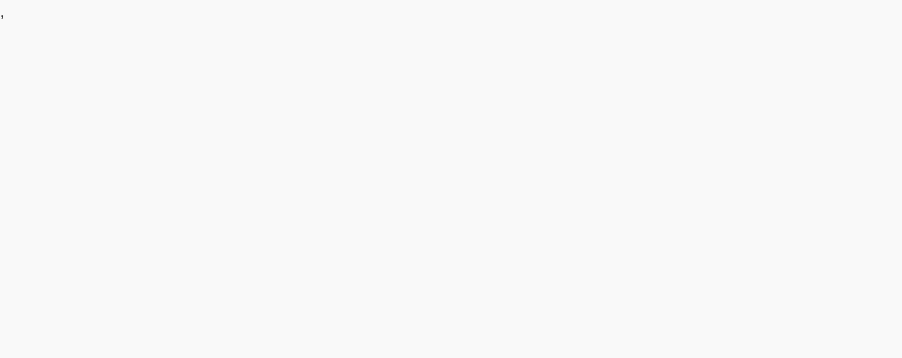
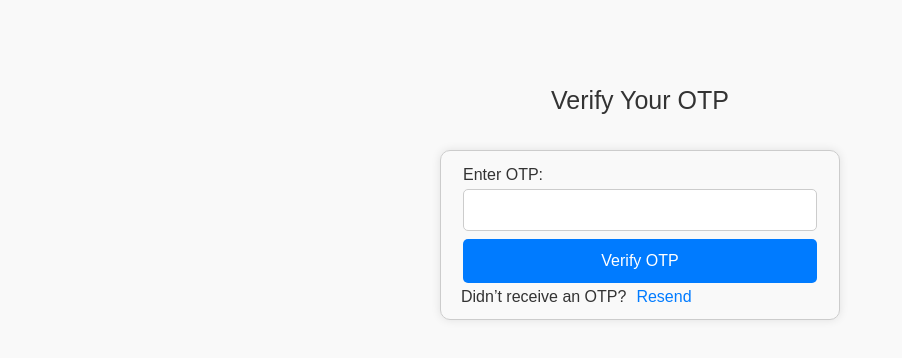
Before and after one commit to prathameshkhandare/Connectcounsellor, a React (Vite) app in the folder Client/: page /verifyotp in a window 1280 px wide. Before the commit this address had no page. Shown: the top 358 px of the page, without its empty margins (0-902 px from the left). Built offline with nearby package versions, Linux system fonts and the light colour scheme.

Commit message:
added otp verification after registration

```diff
--- a/Client/src/App.jsx
+++ b/Client/src/App.jsx
@@ -33,6 +33,7 @@ import AdminBanner from "./Components/AdminPanel/AdminBanner";
 import AppointmentsList from "./Components/AdminPanel/Appointment";
 import ForgotPass from "./Components/ForgotPass";
 import ResetPassword from "./Components/ResetPassword";
+import OtpVerification from "./Components/OtpVerification";
 // Example components for routes
 const Home = () => {
   return (
@@ -180,6 +181,7 @@ function App() {
            <Route path="/forgotpassword" element={<ForgotPass/>} />
            <Route path="/register" element={<Registration />} />
            <Route path="/resetPassword" element={<ResetPassword />} />
+           <Route path="/verifyotp" element={<OtpVerification />} />
         </Routes>
       </div>
     </Router>
--- a/Client/src/Components/Login.jsx
+++ b/Client/src/Components/Login.jsx
@@ -3,9 +3,10 @@ import { useNavigate } from 'react-router-dom';
 import axios from 'axios';
 import '../Components/Stylesheets/Login.css';
 import { useAuth } from '../store/AuthContex';
+
 const LoginForm = () => {
     const navigate = useNavigate();
-    const {storeTokenLS} = useAuth();
+    const { storeTokenLS } = useAuth();
     const [formData, setFormData] = useState({
         emailorphone: '',
         password: ''
@@ -24,25 +25,29 @@ const LoginForm = () => {
             const response = await axios.post('http://localhost:3000/api/login', formData);
             if (response.status === 200) {
                 console.log('User logged in:', response.data);
-
-
                 storeTokenLS(response.data.token);
                 // Fetch user details after login
                 fetchUserDetails();
             }
         } catch (error) {
-            if (error.response && error.response.status === 400) {
+            if (error.response) {
+                if (error.response.status === 401) {
+                    // User has not verified email
+                    setErrorMessage('Your email has not been verified. ' + error.response.data.message);
+                } else if (error.response.status === 400) {
                     setErrorMessage(error.response.data.message);
+                } else {
+                    setErrorMessage('Error logging in. Please try again.');
+                }
+                // Reset form data on error
                 setFormData({
                     emailorphone: '',
                     password: ''
                 });
             } else {
                 setErrorMessage('Error logging in. Please try again.');
-
             }
             console.error('Error logging in user:', error);
-            console.log(error)
         }
     };
 
@@ -57,20 +62,14 @@ const LoginForm = () => {
             if (response.status === 200) {
                 console.log('User details:', response.data.user);
                 setUserRole(response.data.user.role);
-                console.log('User role:', response.data.user.role)
+                console.log('User role:', response.data.user.role);
             }
         } catch (error) {
-          if (error.response) {
-              // Server responded with a status other than 200 range
-              console.error('Error logging in user response error:', error.response.data);
-          } else if (error.request) {
-              // Request was made but no response received
-              console.error('Error logging in user no response:', error.request);
+            if (error.response && error.response.status === 401) {
+                setErrorMessage('Unauthorized access. Please log in again.');
             } else {
-              // Something else happened in setting up the request
-              console.error('Error logging in user general error:', error.message);
+                console.error('Error fetching user details:', error);
             }
-          console.error('Full error object:', error);
         }
     };
 
@@ -94,6 +93,7 @@ const LoginForm = () => {
     const redirectToSignup = () => {
         navigate('/register');
     };
+
     const redirecttoForgotpassword = () => {
         navigate('/forgotpassword');
     };
@@ -102,9 +102,7 @@ const LoginForm = () => {
         <div className="container">
             <p className='login-heading'>Login to Connect Counsellor</p>
             <div className="login-form-container">
-
                 <form onSubmit={handleLogin} className="login-form">
-
                     {errorMessage && <p className="error-message">{errorMessage}</p>}
                     <div className="login-form-group">
                         <label htmlFor="email">Email or mobile</label>
@@ -132,12 +130,10 @@ const LoginForm = () => {
                 </form>
 
                 <div className="login-extra-container">
-                <button onClick={redirecttoForgotpassword} className="login-forgotpass-link">forgot password?</button>
+                    <button onClick={redirecttoForgotpassword} className="login-forgotpass-link">Forgot password?</button>
                     <div className="login-signup-redirect">
-
                         <span>Don't have an account?</span>
                         <button onClick={redirectToSignup} className="login-signup-link">Create an account</button>
-
                     </div>
                 </div>
             </div>
--- /dev/null
+++ b/Client/src/Components/OtpVerification.jsx
@@ -0,0 +1,79 @@
+import React, { useState } from 'react';
+import { useLocation, useNavigate } from 'react-router-dom';
+import axios from 'axios';
+
+const OtpVerification = () => {
+    const navigate = useNavigate();
+    const location = useLocation();
+    const userDetails = location.state?.formData; // Get user details passed from SignupForm
+
+    const [otp, setOtp] = useState('');
+    const [errorMessage, setErrorMessage] = useState('');
+    const [successMessage, setSuccessMessage] = useState('');
+
+    const handleOtpChange = (e) => {
+        setOtp(e.target.value);
+    };
+
+    const handleOtpSubmit = async (e) => {
+        e.preventDefault();
+
+        try {
+
+
+            const response = await axios.post('http://localhost:3000/api/verify-otp', {
+                otp,
+                ...userDetails, // Spread user details to send along with OTP
+            });
+
+            if (response.status === 200) {
+                setSuccessMessage('OTP verified successfully! You can now log in.');
+                setErrorMessage('');
+
+              setTimeout(() => {
+                navigate('/login');
+              },200)
+                // Redirect to the login page
+            }
+        } catch (error) {
+            console.error('Error verifying OTP:', error); // Log error for debugging
+            if (error.response && error.response.status === 400) {
+                setErrorMessage(error.response.data.message); // Display server message
+            } else {
+                setErrorMessage('Error verifying OTP. Please try again later.');
+            }
+            setSuccessMessage('');
+        }
+    };
+
+    return (
+        <div className="container">
+            <p className='signup-container'>Verify Your OTP</p>
+            <div className="signup-form-container">
+                {errorMessage && <p className="error-message">{errorMessage}</p>}
+                {successMessage && <p className="success-message">{successMessage}</p>}
+                <form onSubmit={handleOtpSubmit} className="signup-form">
+                    <div className="signup-form-group">
+                        <label htmlFor="otp">Enter OTP:</label>
+                        <input
+                            type="text"
+                            id="otp"
+                            value={otp}
+                            onChange={handleOtpChange}
+                            required
+                        />
+                    </div>
+                    <button type="submit" className="signup-button">Verify OTP</button>
+                </form>
+                <div className="otp-login-box">
+                    <div className="otp-login-redirect">
+                        <span>Didn’t receive an OTP?</span>
+                        <button onClick={() => navigate('/signup')} className="signup-login-link">Resend</button>
+                    </div>
+                </div>
+            </div>
+        </div>
+    );
+};
+
+export default OtpVerification;
--- a/Client/src/Components/Registration.jsx
+++ b/Client/src/Components/Registration.jsx
@@ -11,6 +11,7 @@ const SignupForm = () => {
         password: ''
     });
     const [errorMessage, setErrorMessage] = useState('');
+    const [successMessage, setSuccess]= useState('');
     const handleChange = (e) => {
         setFormData({ ...formData, [e.target.name]: e.target.value });
     };
@@ -18,21 +19,18 @@ const SignupForm = () => {
     const handleSignup = async (event) => {
         event.preventDefault();
         try {
+            // Send registration details to the server
             const response = await axios.post('http://localhost:3000/api/register', formData);
 
+            if (response.status === 200) {
+                // Redirect to the OTP verification page with user details
+                setSuccess(response.data.message);
+                setTimeout((e) => {
 
-      if(response.status === 201){
-
-        navigate('/login'); // Redirect to login page on successful registration
-      }
-      else{
-        setErrorMessage('something went wrong !...');
-        setFormData({
-          username: '',
-          phone: '',
-          email: '',
-          password: ''
-        })
+                navigate('/verifyotp', { state: { formData } }); // Pass formData to the verify OTP page
+                },2000)
+            } else {
+                setErrorMessage('Something went wrong! Please try again.');
             }
         } catch (error) {
             if (error.response && error.response.status === 400) {
@@ -42,9 +40,7 @@ const SignupForm = () => {
                     phone: '',
                     email: '',
                     password: ''
-          })
-
-
+                });
             } else {
                 setErrorMessage('Error registering. Please try again.');
             }
@@ -62,21 +58,52 @@ const SignupForm = () => {
             <div className="signup-form-container">
                 <form onSubmit={handleSignup} className="signup-form">
                     <div className="signup-form-group">
-          {errorMessage && <p>{errorMessage}</p>}
+                        {errorMessage && <p className="error-message">{errorMessage}</p>}
+
+                        {successMessage && <p className="success-message">{successMessage}</p>}
+
                         <label htmlFor="username">Username:</label>
-          <input type="text" id="username" name="username" value={formData.username} onChange={handleChange} required />
+                        <input
+                            type="text"
+                            id="username"
+                            name="username"
+                            value={formData.username}
+                            onChange={handleChange}
+                            required
+                        />
                     </div>
                     <div className="signup-form-group">
                         <label htmlFor="phone">Phone:</label>
-          <input type="tel" id="phone" name="phone" value={formData.phone} onChange={handleChange} required />
+                        <input
+                            type="tel"
+                            id="phone"
+                            name="phone"
+                            value={formData.phone}
+                            onChange={handleChange}
+                            required
+                        />
                     </div>
                     <div className="signup-form-group">
                         <label htmlFor="email">Email:</label>
-          <input type="email" id="email" name="email" value={formData.email} onChange={handleChange} required />
+                        <input
+                            type="email"
+                            id="email"
+                            name="email"
+                            value={formData.email}
+                            onChange={handleChange}
+                            required
+                        />
                     </div>
                     <div className="signup-form-group">
                         <label htmlFor="password">Password:</label>
-          <input type="password" id="password" name="password" value={formData.password} onChange={handleChange} required />
+                        <input
+                            type="password"
+                            id="password"
+                            name="password"
+                            value={formData.password}
+                            onChange={handleChange}
+                            required
+                        />
                     </div>
                     <button type="submit" className="signup-button">Sign Up</button>
                 </form>
```
Lines whose indentation alone changed are shown as unchanged.
